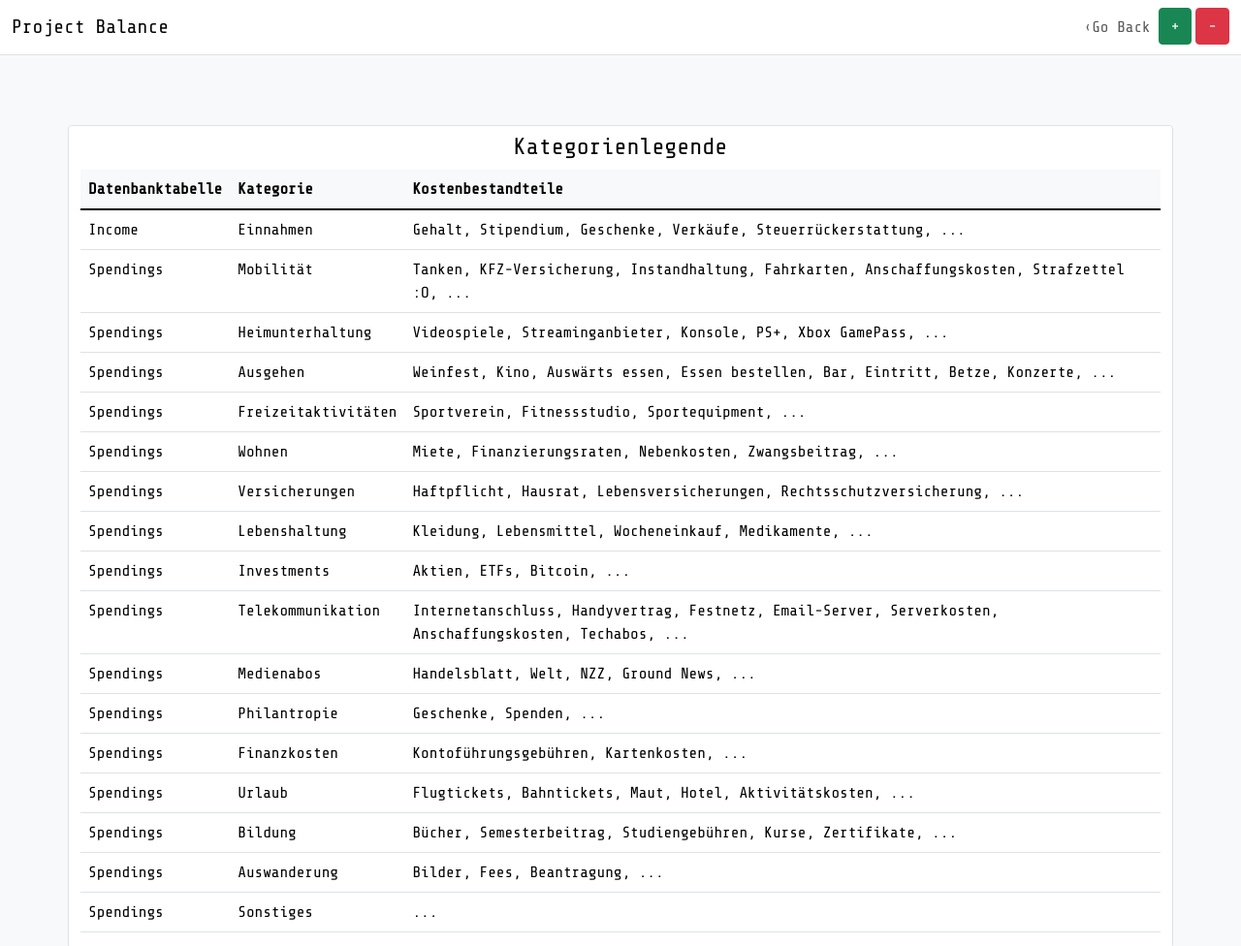
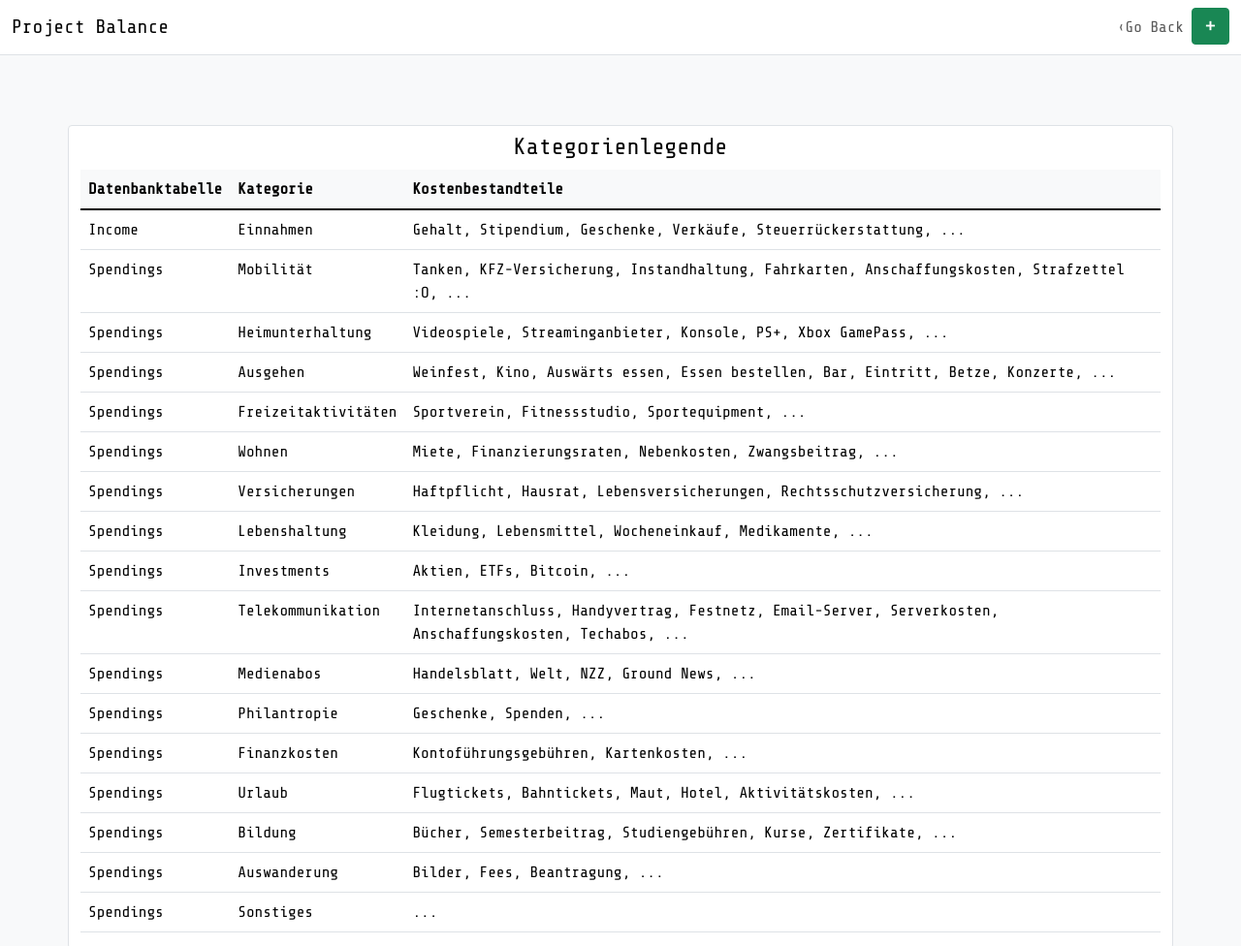
Before and after one commit to iLucasDOTexe/Budget-Tracker-Web-App, a plain HTML site: page Frontend/legend.html in a window 1280 px wide. Shown: the top 976 px of the page at 97% size. Drawn offline with nearby package versions, Linux system fonts and the light colour scheme.

Commit message:
update buttons in legend.html

```diff
--- a/Frontend/legend.html
+++ b/Frontend/legend.html
@@ -26,10 +26,7 @@
                 <a class="nav-link" href="javascript:history.back()">&#139;Go Back</a>
               </li>
               <li class="nav-item">
-                <button type="button" class="btn btn-success rounded-1">+</button>
-              </li>
-              <li class="nav-item ms-1">
-                <button type="button" class="btn btn-danger rounded-1">-</button>
+                <button type="button" class="btn btn-success rounded-1 fs-4 pt-0 pb-0">+</button>
               </li>
             </ul>
           </div>
```
